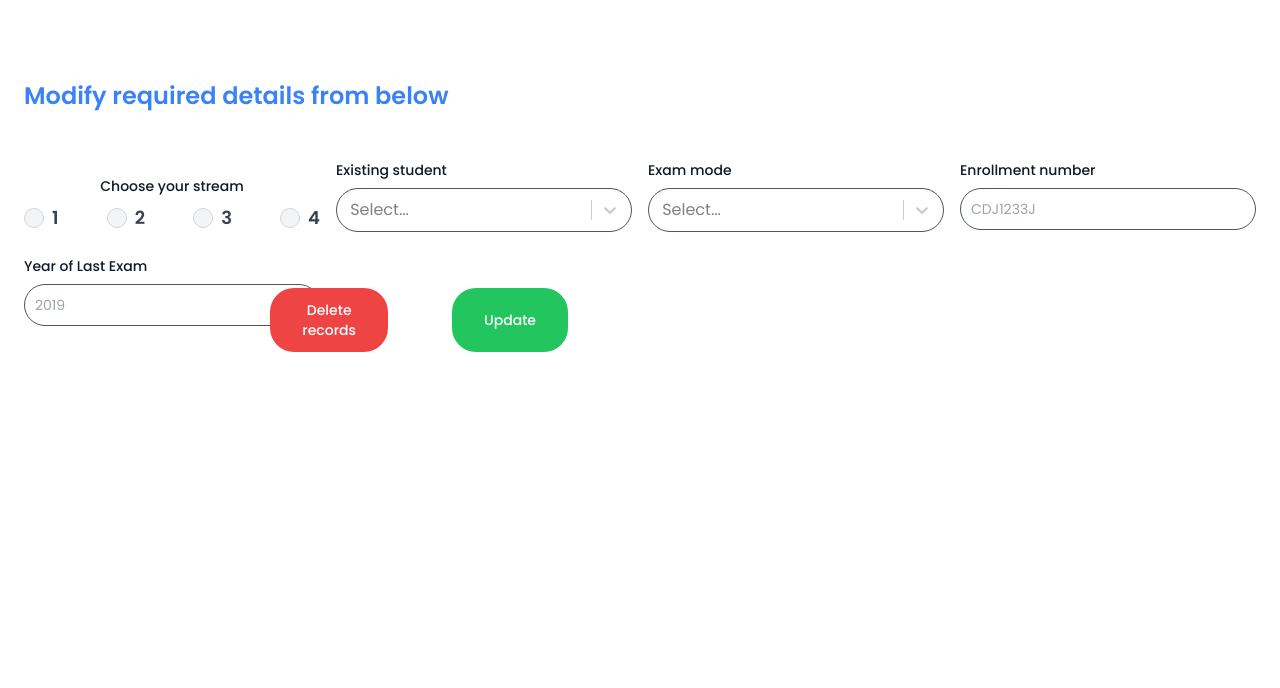
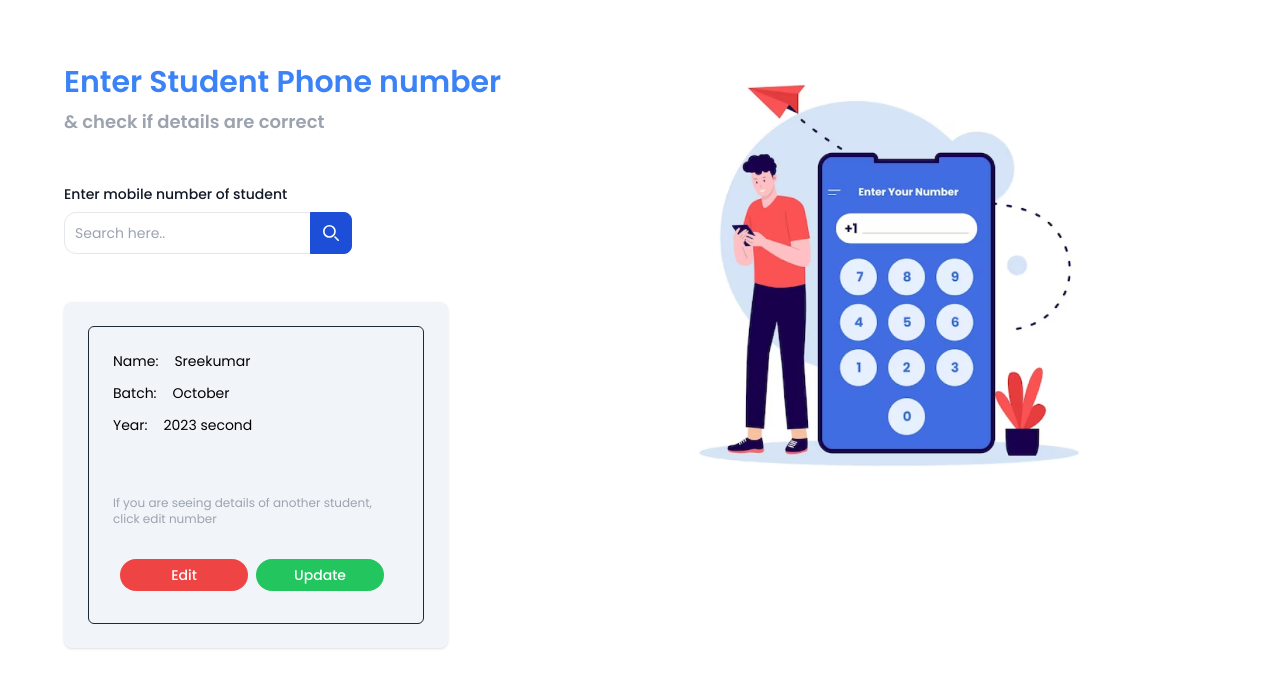
Before and after one commit to abie-x/lms-client, a React (Create React App) app: page /modifyStudents in a window 1280 px wide. Shown: the top 688 px of the page. Built offline with nearby package versions, Linux system fonts and the light colour scheme.

Commit message:
checking styling of checkStudentDetailsScreen

```diff
--- a/src/App.js
+++ b/src/App.js
@@ -4,6 +4,7 @@ import LoginScreen from "./screens/LoginScreen";
 import NavigationScreen from "./screens/NavigationScreen";
 import AddStudentsScreen from "./screens/AddStudentsScreen";
 import StudentModificationScreen from "./screens/StudentModificationScreen";
+import CheckStudentDetailsScreen from "./screens/CheckStudentDetailsScreen";
 
 function App() {
   return (
@@ -12,7 +13,9 @@ function App() {
         <Route path='/' element={<LoginScreen />} />
         <Route path="/home" element={<NavigationScreen />} />
         <Route path="/addStudents" element={<AddStudentsScreen />} />
-        <Route path="/modifyStudents" element={<StudentModificationScreen /> } />
+        {/* <Route path="/modifyStudents" element={<StudentModificationScreen /> } /> */}
+        <Route path="/modifyStudents" element={<CheckStudentDetailsScreen /> } />
+        {/* <Route path="/checkStudent" element={<CheckStudentDetailsScreen />} /> */}
       </Routes>
     </Router>
   );
--- /dev/null
+++ b/src/screens/CheckStudentDetailsScreen.js
@@ -0,0 +1,89 @@
+import React from "react";
+
+const CheckStudentDetailsScreen = () => {
+
+    const editNumberHandler = () => {
+        console.log('iam editing something')
+    }
+
+    const updateStudentHandler = () => {
+        console.log('iam updating something')
+    }
+
+    const SearchComponent = () => {
+        return (
+            <div className="mt-12">
+                <label for="search" class="block text-sm font-medium text-gray-900 mb-2">Enter mobile number of student</label>
+                <div class="flex">
+                    <div class="relative w-full md:w-full lg:w-1/2">
+                        <input type="search" id="search-dropdown" class="bg-white border border-gray-200 text-gray-900 text-sm rounded-xl block w-full p-2.5" placeholder="Search here.." required />
+                        <button type="submit" class="absolute top-0 end-0 p-3 text-sm font-medium h-full text-white bg-blue-700 rounded-e-lg border border-blue-700 hover:bg-blue-800 focus:ring-4 focus:outline-none focus:ring-blue-300">
+                            <svg class="w-4 h-4" aria-hidden="true" xmlns="http://www.w3.org/2000/svg" fill="none" viewBox="0 0 20 20">
+                                <path stroke="currentColor" stroke-linecap="round" stroke-linejoin="round" stroke-width="2" d="m19 19-4-4m0-7A7 7 0 1 1 1 8a7 7 0 0 1 14 0Z"/>
+                            </svg>
+                        </button>
+                    </div>
+                </div>
+            </div>
+        )
+    }
+
+    const CardComponent = () => {
+        return(
+            <div class="max-w-sm p-6 bg-slate-100 rounded-lg shadow mt-12">
+                <div className="grid grid-cols-1 border border-gray-800 px-6 py-6 rounded-md">
+                    <div className="flex justify-start text-sm mb-3">
+                        <h4>Name: </h4>
+                        <h4 className="ml-4">Sreekumar</h4>
+                    </div>
+                    <div className="flex justify-start text-sm mb-3">
+                        <h4>Batch: </h4>
+                        <h4 className="ml-4">October</h4>
+                    </div>
+                    <div className="flex justify-start text-sm mb-3">
+                        <h4>Year: </h4>
+                        <h4 className="ml-4">2023 second</h4>
+                    </div>
+                    <h4 className="mt-12 text-xs text-gray-400">If you are seeing details of another student, click edit number</h4>
+                    <div className="flex justify-center mt-8">
+                        <button type="button" class="focus:outline-none text-white bg-red-500 hover:bg-red-800 focus:ring-4 font-medium rounded-3xl text-sm w-32 h-8 px-4  me-2 mb-2 transition">Edit</button>
+                        <button type="button" class="focus:outline-none text-white bg-green-500 hover:bg-green-800 focus:ring-4 font-medium rounded-3xl text-sm w-32 h-8 px-4 me-2 mb-2">Update</button>
+                    </div>
+                </div>
+            </div>
+        )
+    }
+
+    return (
+        <div className="h-screen w-screen px-6 md:px-12 py-16 grid grid-cols-1 md:grid-cols-2">
+            <div className="200 pl-4">
+                <h2 className="text-lg md:text-xl lg:text-3xl font-semibold text-blue-500 mb-2">Enter Student Phone number</h2>
+                <h4 className="text-sm md:text-md lg:text-lg font-semibold text-gray-400">& check if details are correct</h4>
+                <SearchComponent />
+                <CardComponent />
+            </div>
+            <div className=" max-[640px]:hidden mt-24 lg:-mt-7 md:w-full lg:w-4/5">
+                <img src="./phone_img.png" />
+            </div>
+        </div>
+    )
+}
+
+export default CheckStudentDetailsScreen
+
+
+//<div className="bg-red-200 grid grid-cols-1 md:grid-cols-2">
+{/* <div>
+<h3 className="text-lg md:text-xl lg:text-3xl text-blue-500 font-semibold mb-2 md:mb-2">Enter mobile number of the student</h3>
+<div className="grid grid-cols-1 md:grid-cols-2">
+    <div className="flex flex-col">
+        <h3 className="text-sm md:text-md lg:text-xl text-gray-400 font-semibold mb-6 md:mb-6">& check if details are correct</h3>
+        <SearchComponent />
+        <CardComponent />
+    </div>
+</div>
+</div>
+<div className="max-[640px]:hidden">
+{/* <img src="./phone_img.png" /> */}
+// </div>
+// </div> */}
--- a/src/screens/StudentModificationScreen.js
+++ b/src/screens/StudentModificationScreen.js
@@ -60,19 +60,19 @@ const StudentModificationScreen = () => {
                 <div class="flex justify-between mt-2">
                     <div class="flex items-center me-4">
                         <input id="inline-radio" checked={stream === 'Stream1'} type="radio" value="Stream1" name="inline-radio-group" class="w-5 h-5 text-blue-600 bg-gray-100 border-gray-300 focus:ring-blue-500" onClick={(e) => changeStream(e)} />
-                        <label for="Stream1" class="ms-2 text-lg font-semibold text-gray-700">1</label>
+                        <label for="Stream1" class="ms-2 text-md font-normal text-gray-700">One</label>
                     </div>
                     <div class="flex items-center me-4">
                         <input id="inline-2-radio" checked={stream === 'Stream2'} type="radio" value="Stream2" name="inline-radio-group" class="w-5 h-5 text-blue-600 bg-gray-100 border-gray-300 focus:ring-blue-500" onClick={(e) => changeStream(e)}/>
-                        <label for="Stream2" class="ms-2 text-lg font-semibold text-gray-700">2</label>
+                        <label for="Stream2" class="ms-2 text-md font-normal text-gray-700">Two</label>
                     </div>
                     <div class="flex items-center me-4">
                         <input id="inline-checked-radio" checked={stream === 'Stream3'} type="radio" value="Stream3" name="inline-radio-group" class="w-5 h-5 text-blue-600 bg-gray-100 border-gray-300 focus:ring-blue-500" onClick={(e) => changeStream(e)}/>
-                        <label for="inline-checked-radio" class="ms-2 text-lg font-semibold text-gray-700">3</label>
+                        <label for="inline-checked-radio" class="ms-2 text-md font-normal text-gray-700">Three</label>
                     </div>
                     <div class="flex items-center">
                         <input id="inline-disabled-radio" checked={stream === 'Stream4'} type="radio" value="Stream4" name="inline-radio-group" class="w-5 h-5 text-blue-600 bg-gray-100 border-gray-300 focus:ring-blue-500" onClick={(e) => changeStream(e)} />
-                        <label for="inline-disabled-radio" class="ms-2 text-lg font-semibold text-gray-700">4</label>
+                        <label for="inline-disabled-radio" class="ms-2 text-md font-normal text-gray-700">Four</label>
                     </div>
                 </div>
             </div>
```
Also changed, not shown: public/phone_img.png (added).
